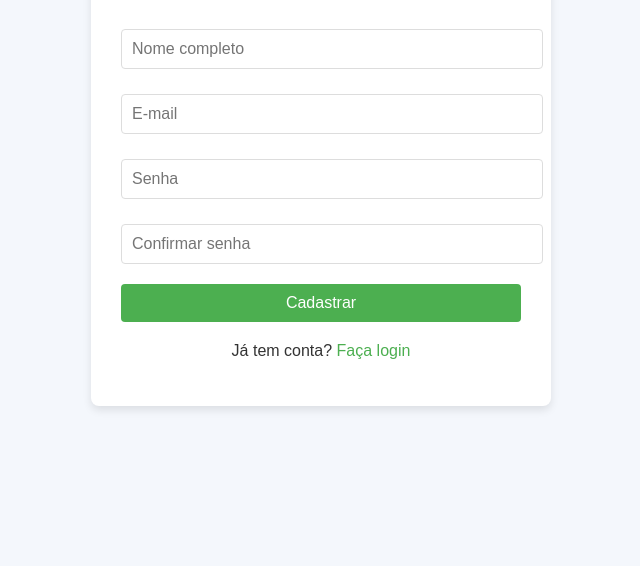
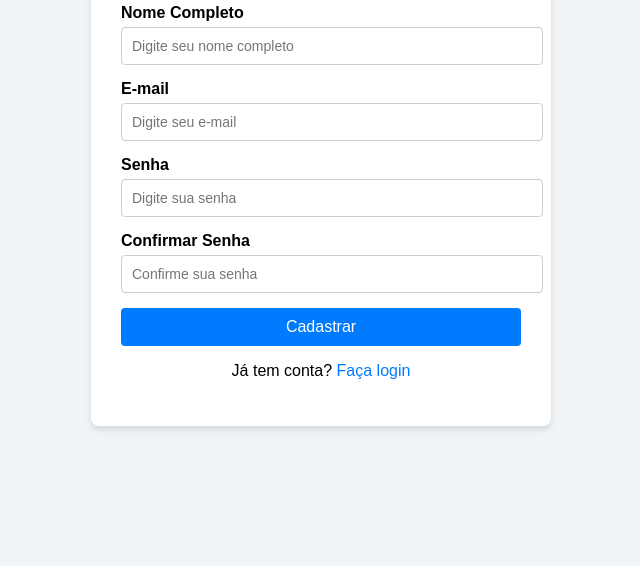
Before and after one commit to Henrique-Vendas-Online/Afiliado-Expert, a plain HTML site: page cadastro.html in a window 1280 px wide. Shown: the part 234-800 px from the top of the page, without its empty margins (319-959 px from the left). Drawn offline with Linux system fonts and the light colour scheme.

Commit message:
Update cadastro.html

```diff
--- a/cadastro.html
+++ b/cadastro.html
@@ -1,91 +1,115 @@
 <!DOCTYPE html>
 <html lang="pt-br">
 <head>
-  <meta charset="UTF-8">
-  <meta name="viewport" content="width=device-width, initial-scale=1.0">
+  <meta charset="UTF-8" />
+  <meta name="viewport" content="width=device-width, initial-scale=1.0"/>
   <title>Cadastro de Usuário</title>
+  <script src="auth.js" defer></script> <!-- Inclui o script JavaScript -->
   <style>
+    /* Estilos gerais */
     body {
-      font-family: 'Arial', sans-serif;
-      background: #f4f7fc;
-      color: #333;
+      font-family: Arial, sans-serif;
+      background-color: #f0f4f7;
       display: flex;
       justify-content: center;
       align-items: center;
       height: 100vh;
       margin: 0;
     }
+
     .container {
-      background: white;
+      background-color: #fff;
       padding: 30px;
       border-radius: 8px;
-      box-shadow: 0 4px 8px rgba(0, 0, 0, 0.1);
+      box-shadow: 0 4px 6px rgba(0, 0, 0, 0.1);
       width: 100%;
       max-width: 400px;
     }
+
     h2 {
       text-align: center;
-      color: #4CAF50;
       margin-bottom: 20px;
     }
+
+    /* Formulário */
     .form-group {
       margin-bottom: 15px;
     }
-    input[type="text"], input[type="email"], input[type="password"] {
+
+    label {
+      display: block;
+      font-weight: bold;
+      margin-bottom: 5px;
+    }
+
+    input[type="text"],
+    input[type="email"],
+    input[type="password"] {
       width: 100%;
       padding: 10px;
-      margin: 5px 0;
-      border: 1px solid #ddd;
+      font-size: 14px;
+      border: 1px solid #ccc;
+      border-radius: 4px;
+    }
+
+    button.btn {
+      width: 100%;
+      padding: 10px;
+      background-color: #007bff;
+      color: #fff;
+      border: none;
       border-radius: 4px;
       font-size: 16px;
+      cursor: pointer;
     }
-    button {
-      width: 100%;
-      padding: 10px;
-      background: #4CAF50;
-      color: white;
-      border: none;
-      border-radius: 4px;
-      cursor: pointer;
-      font-size: 16px;
+
+    button.btn:hover {
+      background-color: #0056b3;
     }
-    button:hover {
-      background: #45a049;
+
+    /* Link */
+    p {
+      text-align: center;
     }
-    .footer {
-      text-align: center;
-      margin-top: 20px;
+
+    p a {
+      color: #007bff;
+      text-decoration: none;
     }
-    .footer a {
-      color: #4CAF50;
-      text-decoration: none;
+
+    p a:hover {
+      text-decoration: underline;
     }
   </style>
 </head>
 <body>
-
   <div class="container">
-    <h2>Cadastro</h2>
+    <h2>Cadastro de Usuário</h2>
     <form onsubmit="event.preventDefault(); cadastrarUsuario();">
       <div class="form-group">
-        <input type="text" id="nome" placeholder="Nome completo" required>
+        <label for="nome">Nome Completo</label>
+        <input type="text" id="nome" placeholder="Digite seu nome completo" required>
       </div>
+
       <div class="form-group">
-        <input type="email" id="email" placeholder="E-mail" required>
+        <label for="email">E-mail</label>
+        <input type="email" id="email" placeholder="Digite seu e-mail" required>
       </div>
+
       <div class="form-group">
-        <input type="password" id="senha" placeholder="Senha" required>
+        <label for="senha">Senha</label>
+        <input type="password" id="senha" placeholder="Digite sua senha" required>
       </div>
+
       <div class="form-group">
-        <input type="password" id="confirmarSenha" placeholder="Confirmar senha" required>
+        <label for="confirmarSenha">Confirmar Senha</label>
+        <input type="password" id="confirmarSenha" placeholder="Confirme sua senha" required>
       </div>
-      <button type="submit">Cadastrar</button>
+
+      <button type="submit" class="btn">Cadastrar</button>
     </form>
-    <div class="footer">
-      <p>Já tem conta? <a href="login.html">Faça login</a></p>
-    </div>
+
+    <p>Já tem conta? <a href="login.html">Faça login</a></p>
   </div>
-
-  <script src="auth.js"></script>
 </body>
 </html>
```
